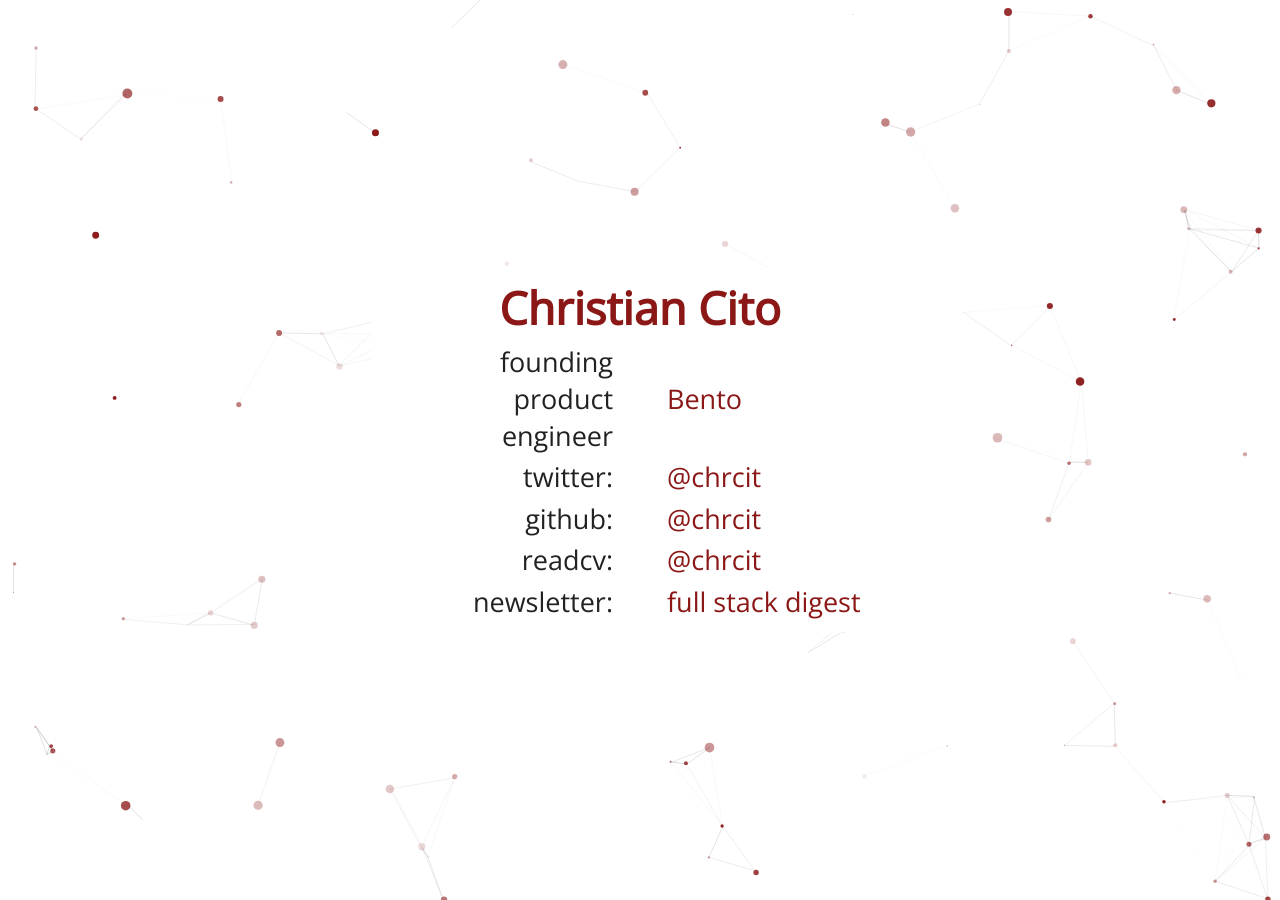
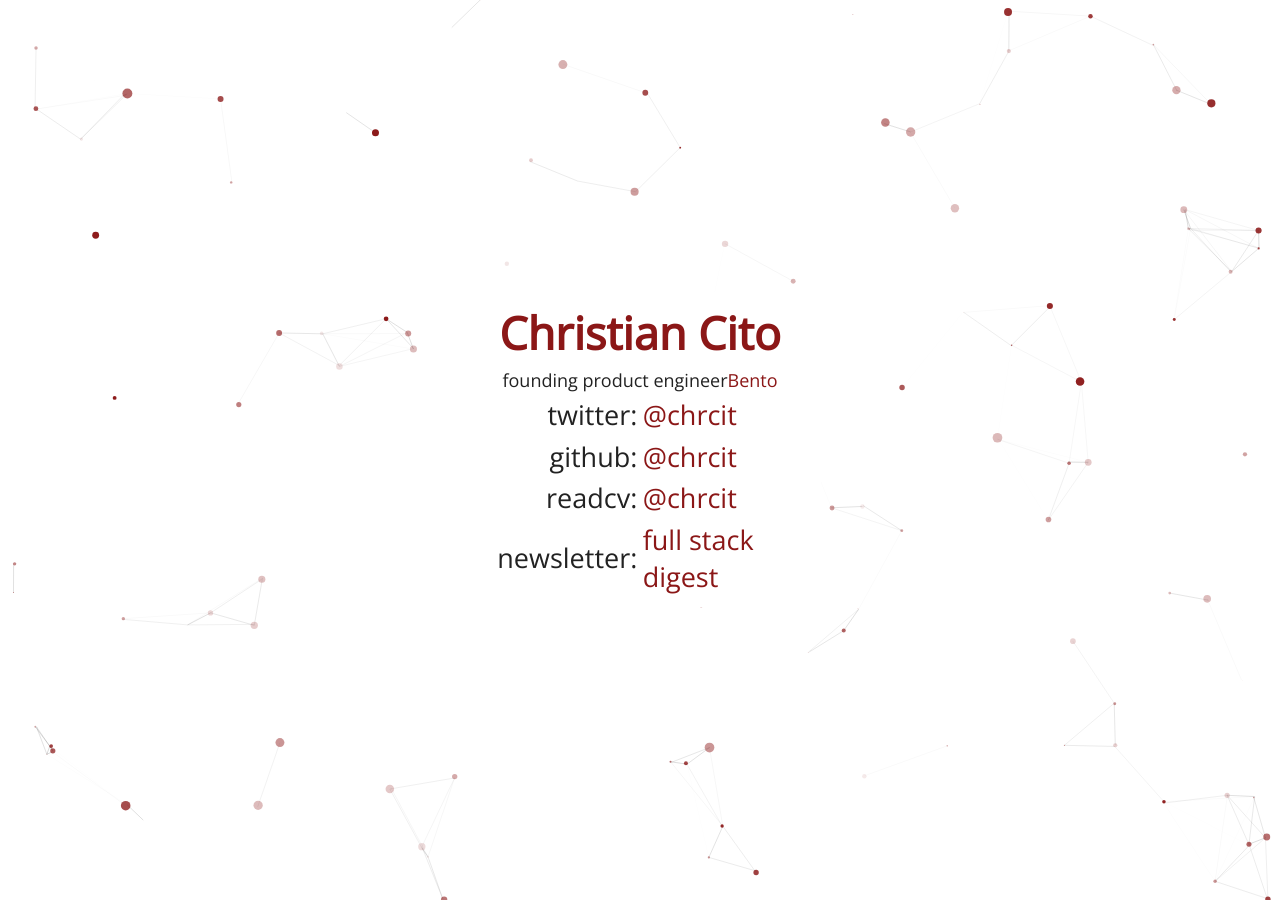
Before and after one commit to chrcit/christiancito.com, a Jekyll site: the page built from index.md, in a window 1280 px wide. Built offline with Jekyll 4.4.1, drawn with Linux system fonts in a browser that asks for light colours.

```diff
--- a/_includes/head.html
+++ b/_includes/head.html
@@ -31,5 +31,5 @@
   <meta name="msapplication-TileImage" content='{{ /images/ms-icon-144x144.png" | relative_url}}'>
   <meta name="theme-color" content="#ffffff">
 
-  <script async defer data-domain="christiancito.com" src="https://plausible.io/js/plausible.js"></script>
+  <script async defer data-domain="christiancito.com" src="https://plausible.io/js/script.outbound-links.js"></script>
 </head>
--- a/css/site.css
+++ b/css/site.css
@@ -80,23 +80,24 @@ li {
   display: flex;
   justify-content: center;
   align-items: center;
+  text-align: center;
 }
 
 .site-list li span {
   flex: 1;
   text-decoration: none;
   font-size: 1.5em;
-  margin: 0 1em;
+  margin: 0 0.1em;
   text-align: right;
 }
 
-.site-list li a {
+.site-list li span + a {
   text-align: left;
   flex: 1;
   color: #8B1717;
   text-decoration: none;
   font-size: 1.5em;
-  margin: 0 1em;
+  margin: 0 0.1em;
 }
 
 /* Index Playground */
--- a/index.md
+++ b/index.md
@@ -4,7 +4,7 @@ layout: index
 
 <h1 class="site-title"><a href="{{ site.url }}">Christian Cito</a></h1>
 <ul class="site-list">
-  <li><span>founding product engineer</span> <a target="_blank" href="https://bento.me">Bento</a></li>
+  <li>founding product engineer<a target="_blank" href="https://bento.me">Bento</a></li>
   <li><span>twitter:</span> <a target="_blank" href="https://twitter.com/{{ site.twitter }}">@{{ site.twitter }}</a></li>
   <li><span>github:</span> <a target="_blank" href="https://github.com/chrcit">@chrcit</a></li>
   <li><span>readcv:</span> <a target="_blank" href="https://read.cv/chrcit">@chrcit</a></li>
```
